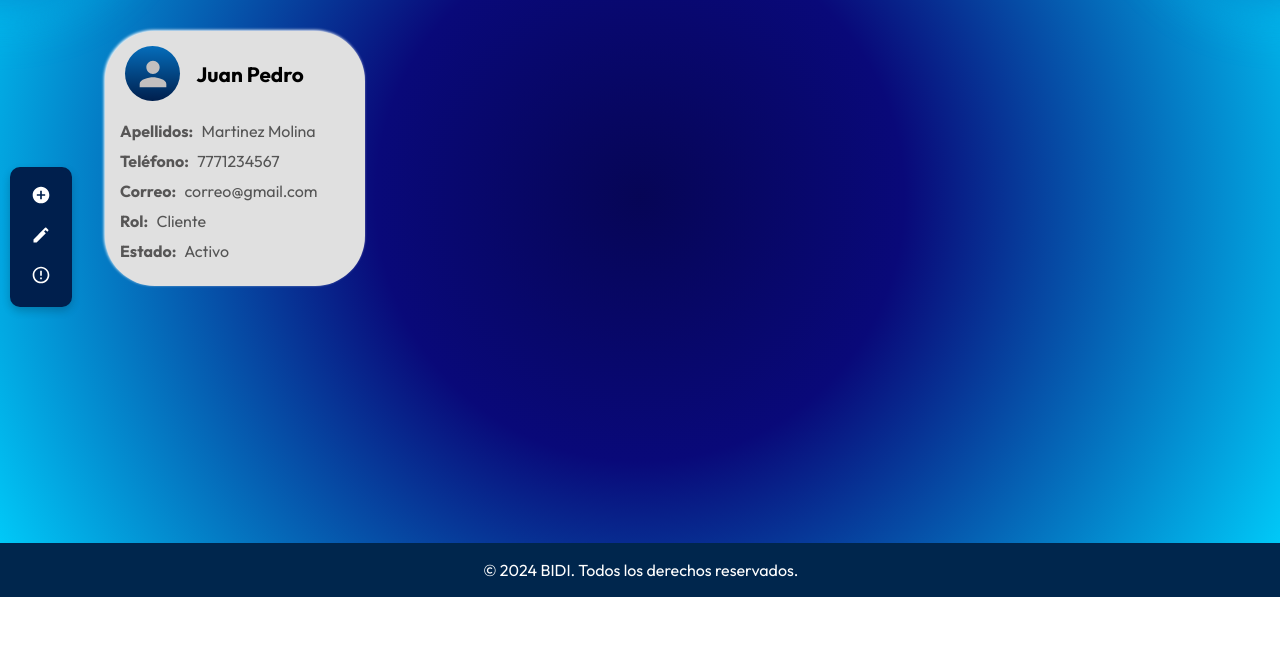
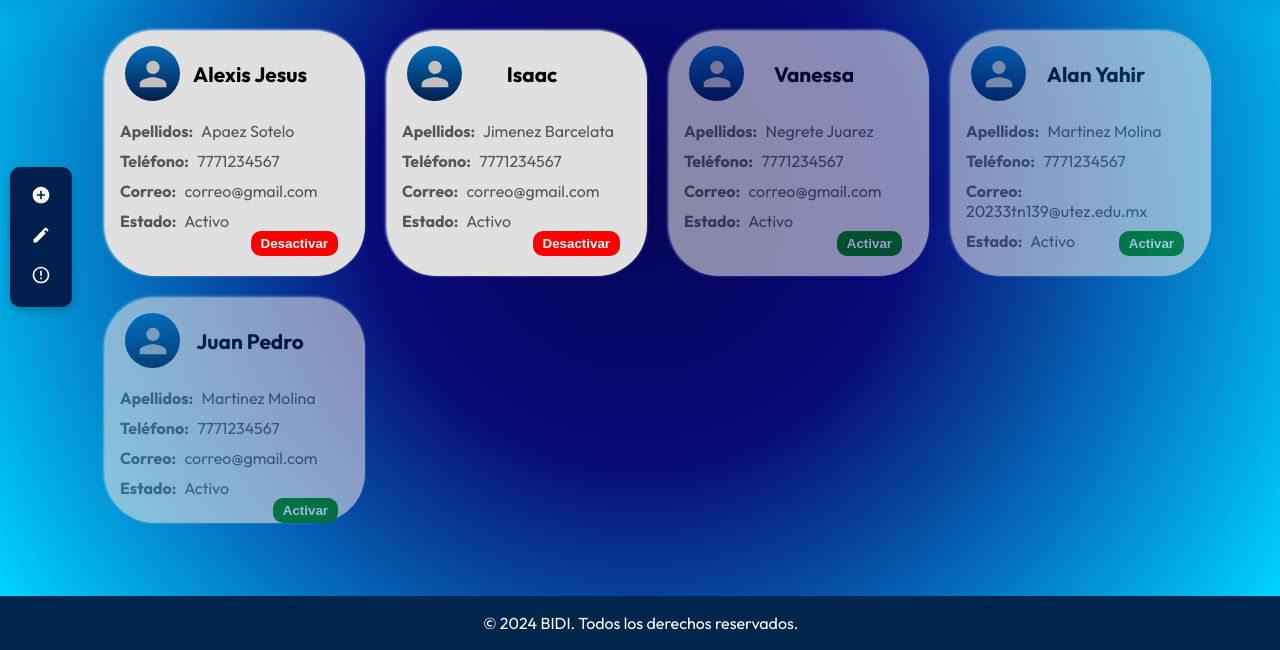
Before and after one commit to Isaacjbar/BIDI_Frontend, a plain HTML site: page PrototipTwo/v/index.html in a window 1280 px wide. Shown: the part 203-853 px from the top of the page. Before the commit the page ends 800 px from the top, so only its background shows below. Drawn offline with Linux system fonts and the light colour scheme; some packages are replaced by stand-ins of ours; a script that the page names is missing.

Commit message:
boton de activar/desactivar

```diff
--- a/PrototipTwo/css/globalStyles.css
+++ b/PrototipTwo/css/globalStyles.css
@@ -563,7 +563,6 @@ input[type="password"] {
 }
 
 
-<<<<<<< HEAD
 .status-indicator {
     display: inline-block;
     width: 30px;
@@ -582,6 +581,22 @@ input[type="password"] {
 
 }
 
+/* Estilos del botón de activación/desactivación */
+.toggle-button {
+    position: absolute;
+    top: 200px;
+    right: 27px;
+    padding: 5px 10px;
+    border: none;
+    border-radius: 10px;
+    color: white;
+    font-weight: bold;
+    cursor: pointer;
+    transition: background-color 0.3s ease;
+}
 
-=======
->>>>>>> 3c76ab3f6858e0491a9bfcbdd775d2aaf30dd9b1
+
+/* Aseguramos que las tarjetas tengan `position: relative` para posicionar el botón */
+.card {
+    position: relative;
+}
--- a/PrototipTwo/js/script.js
+++ b/PrototipTwo/js/script.js
@@ -54,3 +54,28 @@ window.onclick = function(event) {
         closeModal(event.target.id);
     }
 }
+// Añadir botón de activación/desactivación a cada tarjeta
+document.querySelectorAll('.card').forEach((card) => {
+    const button = document.createElement('button');
+    button.className = 'toggle-button';
+    button.textContent = card.dataset.status === 'activo' ? 'Desactivar' : 'Activar';
+    button.style.backgroundColor = card.dataset.status === 'activo' ? 'red' : 'green';
+    button.title = card.dataset.status === 'activo' ? 'Desactivar esta tarjeta' : 'Activar esta tarjeta';
+
+
+    // Alternar el estado de activación al hacer clic
+    button.addEventListener('click', (event) => {
+        event.stopPropagation();
+        const isActive = card.getAttribute('data-status') === 'activo';
+
+
+        // Cambiar el estado de la tarjeta y el color del botón
+        card.setAttribute('data-status', isActive ? 'inactivo' : 'activo');
+        button.style.backgroundColor = isActive ? 'green' : 'red';
+        button.textContent = isActive ? 'Activar' : 'Desactivar';
+    });
+
+
+    // Insertar el botón en el encabezado de cada tarjeta
+    card.querySelector('.card-header').appendChild(button);
+});
--- a/PrototipTwo/v/index.html
+++ b/PrototipTwo/v/index.html
@@ -222,6 +222,111 @@
                     <path d="M12 12c2.21 0 4-1.79 4-4s-1.79-4-4-4-4 1.79-4 4 1.79 4 4 4zm0 2c-2.67 0-8 1.34-8 4v2h16v-2c0-2.66-5.33-4-8-4z"/>
                 </svg>
             </div>
+            <div class="card-title" >Alexis Jesus</div>
+        </div>
+        <div class="card-description">
+            <span class="label"><strong>Apellidos:</strong></span>
+            <span>Apaez Sotelo</span>
+        </div>
+        <div class="card-description">
+            <span class="label"><strong>Teléfono:</strong></span>
+            <span>7771234567</span>
+        </div>
+        <div class="card-description">
+            <span class="label"><strong>Correo:</strong></span>
+            <span>correo@gmail.com</span>
+        </div>
+        <div class="card-description">
+            <span class="label"><strong>Estado:</strong></span>
+            <span>Activo</span>
+        </div>
+    </div>
+    <div class="card" data-status = "activo">
+        <div class="card-header">
+            <div class="icono">
+                <svg viewBox="0 0 24 24" xmlns="http://www.w3.org/2000/svg">
+                    <path d="M12 12c2.21 0 4-1.79 4-4s-1.79-4-4-4-4 1.79-4 4 1.79 4 4 4zm0 2c-2.67 0-8 1.34-8 4v2h16v-2c0-2.66-5.33-4-8-4z"/>
+                </svg>
+            </div>
+            <div class="card-title" >Isaac</div>
+        </div>
+        <div class="card-description">
+            <span class="label"><strong>Apellidos:</strong></span>
+            <span>Jimenez Barcelata</span>
+        </div>
+        <div class="card-description">
+            <span class="label"><strong>Teléfono:</strong></span>
+            <span>7771234567</span>
+        </div>
+        <div class="card-description">
+            <span class="label"><strong>Correo:</strong></span>
+            <span>correo@gmail.com</span>
+        </div>
+        <div class="card-description">
+            <span class="label"><strong>Estado:</strong></span>
+            <span>Activo</span>
+        </div>
+    </div>
+    <div class="card" data-status = "inactivo">
+        <div class="card-header">
+            <div class="icono">
+                <svg viewBox="0 0 24 24" xmlns="http://www.w3.org/2000/svg">
+                    <path d="M12 12c2.21 0 4-1.79 4-4s-1.79-4-4-4-4 1.79-4 4 1.79 4 4 4zm0 2c-2.67 0-8 1.34-8 4v2h16v-2c0-2.66-5.33-4-8-4z"/>
+                </svg>
+            </div>
+            <div class="card-title" >Vanessa</div>
+        </div>
+        <div class="card-description">
+            <span class="label"><strong>Apellidos:</strong></span>
+            <span>Negrete Juarez</span>
+        </div>
+        <div class="card-description">
+            <span class="label"><strong>Teléfono:</strong></span>
+            <span>7771234567</span>
+        </div>
+        <div class="card-description">
+            <span class="label"><strong>Correo:</strong></span>
+            <span>correo@gmail.com</span>
+        </div>
+        <div class="card-description">
+            <span class="label"><strong>Estado:</strong></span>
+            <span>Activo</span>
+        </div>
+    </div>
+    <div class="card" data-status = "inactivo">
+        <div class="card-header">
+            <div class="icono">
+                <svg viewBox="0 0 24 24" xmlns="http://www.w3.org/2000/svg">
+                    <path d="M12 12c2.21 0 4-1.79 4-4s-1.79-4-4-4-4 1.79-4 4 1.79 4 4 4zm0 2c-2.67 0-8 1.34-8 4v2h16v-2c0-2.66-5.33-4-8-4z"/>
+                </svg>
+            </div>
+            <div class="card-title" >Alan Yahir</div>
+
+        </div>
+        <div class="card-description">
+            <span class="label"><strong>Apellidos:</strong></span>
+            <span>Martinez Molina</span>
+        </div>
+        <div class="card-description">
+            <span class="label"><strong>Teléfono:</strong></span>
+            <span>7771234567</span>
+        </div>
+        <div class="card-description">
+            <span class="label"><strong>Correo:</strong></span>
+            <span>20233tn139@utez.edu.mx</span>
+        </div>
+        <div class="card-description">
+            <span class="label"><strong>Estado:</strong></span>
+            <span>Activo</span>
+        </div>
+    </div>
+    <div class="card" data-status = "inactivo">
+        <div class="card-header">
+            <div class="icono">
+                <svg viewBox="0 0 24 24" xmlns="http://www.w3.org/2000/svg">
+                    <path d="M12 12c2.21 0 4-1.79 4-4s-1.79-4-4-4-4 1.79-4 4 1.79 4 4 4zm0 2c-2.67 0-8 1.34-8 4v2h16v-2c0-2.66-5.33-4-8-4z"/>
+                </svg>
+            </div>
             <div class="card-title" >Juan Pedro</div>
         </div>
         <div class="card-description">
@@ -237,15 +342,12 @@
             <span>correo@gmail.com</span>
         </div>
         <div class="card-description">
-            <span class="label"><strong>Rol:</strong></span>
-            <span>Cliente</span>
-        </div>
-        <div class="card-description">
             <span class="label"><strong>Estado:</strong></span>
             <span>Activo</span>
         </div>
     </div>
 </div>
+
     </main>
 
     <!-- Footer -->
```
